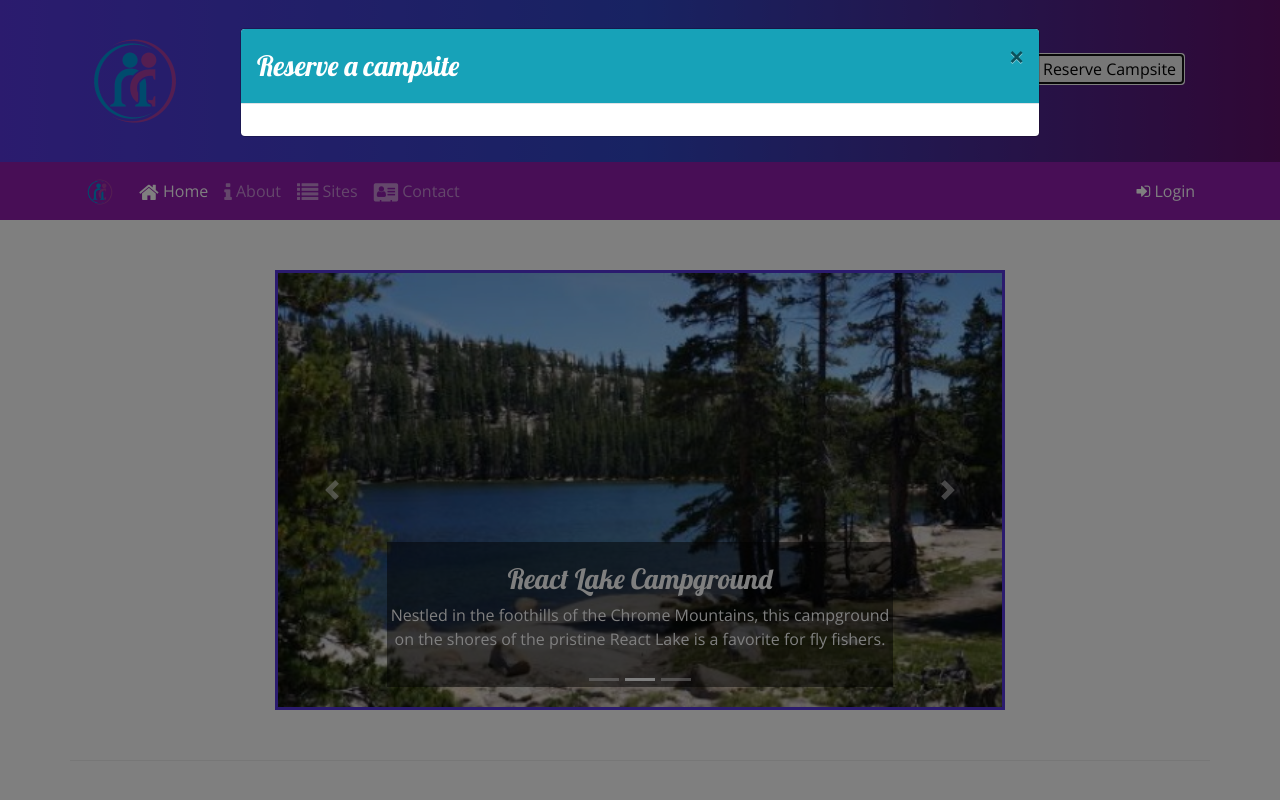
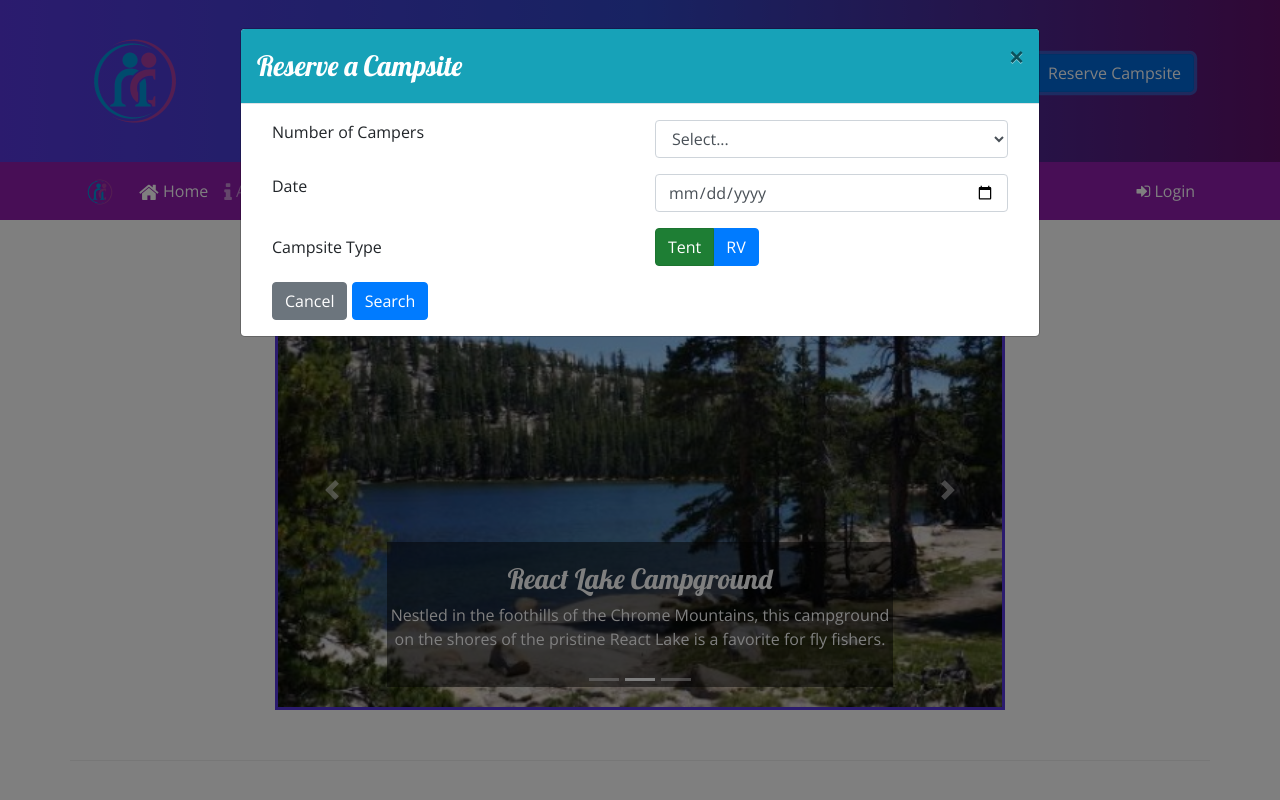
Before and after one commit to aixelsyd/nucampsite, a website: page index.html in a window 1280 px wide. Both pictures are taken after a click on the button "Reserve Campsite". Shown: the top 800 px of the page. Drawn offline with nearby package versions, Linux system fonts and the light colour scheme.

Commit message:
week 3 workshop

```diff
--- a/index.html
+++ b/index.html
@@ -24,8 +24,8 @@
                     <h2>A better way to camp.</h2>
                 </div>
                     <div class="col-md-4 col-xl-2 mt-4">
-                        <button type="button" data-toggle="modal" data-target="#reserveModal">Reserve Campsite</button>
-                        <!--<a href="#reserveForm" role="button" class="btn btn-lg btn-info"  data-placement="bottom" data-html="true" title="Or call us at <br /><strong>1-206-555-1234</strong>">Reserve Campsite</a>-->
+                        <button type="button" class="btn btn-primary" data-toggle="modal" data-target="#reserveModal">Reserve Campsite</button>
+                        <!--<a href="#reserveForm" role="button" class="btn btn-lg btn-info" data-toggle="tooltip" data-placement="bottom" data-html="true" title="Or call us at <br /><strong>1-206-555-1234</strong>">Reserve Campsite</a>-->
                     </div>
                 </div>
             </div>
@@ -33,16 +33,55 @@
     </header>
 
     <div id="reserveModal" class="modal fade" role="dialog">
-        <div class="modal-dialog modal-lg" role="document">
+        <div class="modal-lg modal-dialog" role="document">
             <div class="modal-content">
                 <div class="modal-header bg-info text-white">
-                    <h3 class="modal-title">Reserve a campsite</h3>
+                    <h3 class="modal-title">Reserve a Campsite</h3>
                     <button type="button" class="close" data-dismiss="modal">&times;</button>
                 </div>
                 <div class="modal-body">
                     <div class="container-fluid">
                         <form>
+                            <div class="row form-group">
+                                <label class="col-sm-6 form-label" for="numCampers">Number of Campers</label>
+                                <div class="col">
+                                    <select class="form-control" name="numCampers" id="numCampers">
+                                        <option>Select...</option>
+                                        <option value="1">1</option>
+                                        <option value="2">2</option>
+                                        <option value="3">3</option>
+                                        <option value="4">4</option>
+                                        <option value="5">5</option>
+                                        <option value="6">6</option>
+                                    </select>
+                                </div>
+                            </div>
 
+                            <div class="row form-group">
+                                <label for="date" class="col-sm-6 form-label">Date</label>
+                                    <div class="col-sm-6">
+                                        <input class="form-control" type="date" id="date" name="date" placeholder>
+                                    </div>
+                            </div>
+
+                            <div class="row form-group">
+                                <label class="col-sm-6 col-form-label">Campsite Type</label>
+                                <div class="col-2 btn-group btn-group-toggle" data-toggle="buttons">
+                                    <label class="btn btn-success text-white active" for="siteTent">
+                                        <input name="siteType" id="siteTent" type="radio" checked value="Tent">Tent
+                                    </label>
+                                    <label class="btn btn-primary text-white" for="siteRV">
+                                        <input name="siteType" id="siteRV" type="radio" value="RV">RV
+                                    </label>
+                                </div>
+                            </div>
+
+                            <div class="row">
+                                <div class="col">
+                                    <button class="btn btn-secondary" data-dismiss="modal">Cancel</button>
+                                    <button type="submit" class="btn btn-primary">Search</button>
+                                </div>
+                            </div>
                         </form>
                     </div>
                 </div>
@@ -200,7 +239,7 @@
                 </div>
             </div>
         </div>
-        <div class="row row-content align-items-center">
+        <!--<div class="row row-content align-items-center">
             <div class="col-sm-6 mx-auto">
                 <div class="card">
                     <h3 class="card-header bg-info text-white">Reserve a Campsite</h3>
@@ -237,7 +276,7 @@
                     </div>
                 </div>
             </div>
-        </div>
+        </div>-->
     </div>
 
 
@@ -271,6 +310,13 @@
     <script src="node_modules/jquery/dist/jquery.slim.min.js"></script>
     <script src="node_modules/popper.js/dist/umd/popper.min.js"></script>
     <script src="node_modules/bootstrap/dist/js/bootstrap.min.js"></script>
+
+    <!--<script>
+            $(function () {
+                $('[data-toggle="tooltip"]').tooltip()
+            })
+    </script>-->
+
 </body>
 
 </html>
```
